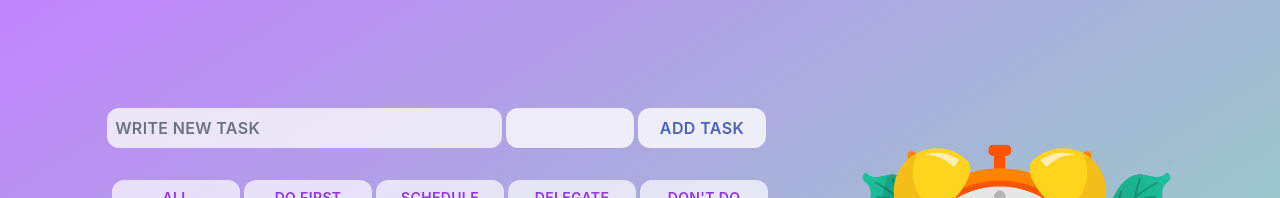
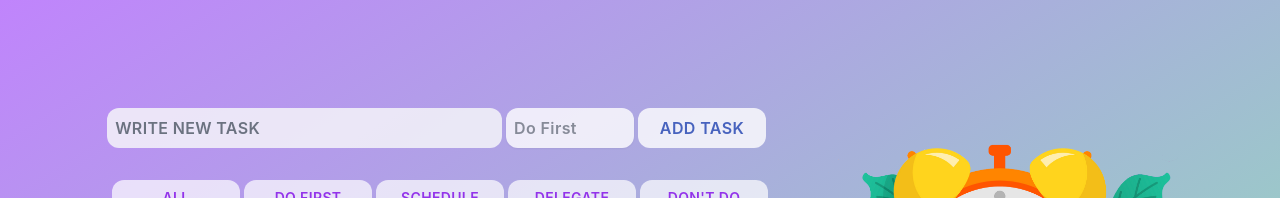
Before and after one commit to symys/todoapp, a React (Create React App) app: page /todo in a window 1280 px wide. Shown: the top 198 px of the page. Built offline with nearby package versions, Linux system fonts and the light colour scheme.

Commit message:
replace map

```diff
--- a/src/TodoPage.js
+++ b/src/TodoPage.js
@@ -69,7 +69,7 @@ function TodoPage() {
               onChange={handleCategory}
               className="lg:w-[8em] w-[6em] lg:h-10 h-8 pl-2 pr-2 pt-1 pb-1 ml-1 text-gray-500 text-opacity-80 bg-white bg-opacity-80 rounded-xl lg:text-base text-sm shadow-sm outline-none appearance-none font-semibold"
             >
-              {CATEGORIES.forEach((category) => {
+              {CATEGORIES.map((category) => {
                 if (category !== "All")
                   return (
                     <option key={category} value={category}>
```
